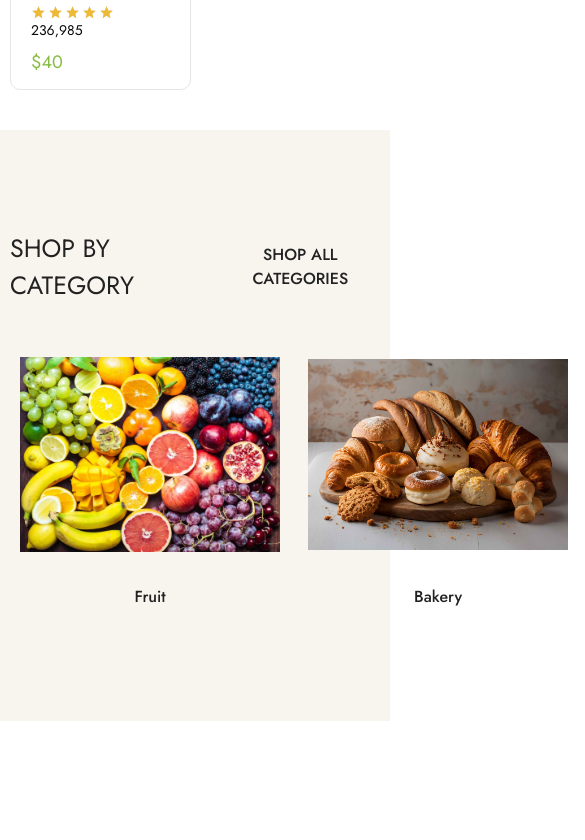
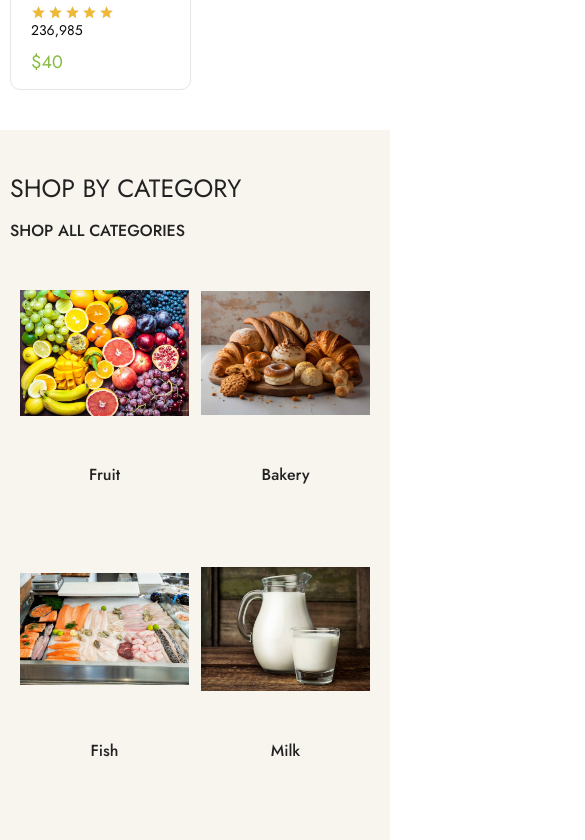
Before and after one commit to ayeshatahsin11/Uomo-E-commerce, a Next.js app: page / in a window 390 px wide. Shown: the part 3800-4640 px from the top of the page, 585 px wide, since content can reach past the window. Before the commit the page ends 4521 px from the top, so only its background shows below. Built offline with nearby package versions, Linux system fonts and the light colour scheme.

Commit message:
category res ongoing

```diff
--- a/src/components/common/CategoryCards.jsx
+++ b/src/components/common/CategoryCards.jsx
@@ -1,8 +1,8 @@
-"use client"
-import { useState, useEffect } from 'react'
-import React from 'react'
-import Container from '../layout/Container'
-import Image from 'next/image'
+"use client";
+import { useState, useEffect } from "react";
+import React from "react";
+import Container from "../layout/Container";
+import Image from "next/image";
 
 const CategoryCards = () => {
   const [category, setCategory] = useState([]);
@@ -18,10 +18,10 @@ const CategoryCards = () => {
   return (
     <>
       <Container>
-        <div className='flex gap-7 mt-10 text-center'>
-           {category?.map((item)=>(
-            <div key={item.id} className='group'>
-               <div className="relative w-65 h-55 overflow-hidden">
+        <div className="grid grid-cols-2 md:grid-cols-5 gap-3 md:gap-7 md:mt-10 text-center">
+          {category?.map((item) => (
+            <div key={item.id} className="group">
+              <div className="relative md:w-65 h-55 overflow-hidden">
                 <Image
                   src={item?.image}
                   alt={item.name}
@@ -30,14 +30,18 @@ const CategoryCards = () => {
                   className="object-contain cursor-pointer"
                 />
               </div>
-            <h3 className='font-medium text-[16px] text-primary-black mt-5'>{item.name}</h3>
-            <h4 className='text-primary-gray text-sm opacity-0 group-hover:opacity-100 duration-200'>{item.quantity} Products</h4>
+              <h3 className="font-medium text-[16px] text-primary-black md:mt-5">
+                {item.name}
+              </h3>
+              <h4 className="text-primary-gray text-sm opacity-0 group-hover:opacity-100 duration-200">
+                {item.quantity} Products
+              </h4>
             </div>
           ))}
         </div>
       </Container>
     </>
-  )
-}
+  );
+};
 
-export default CategoryCards
+export default CategoryCards;
--- a/src/components/layout/Contents/Category.jsx
+++ b/src/components/layout/Contents/Category.jsx
@@ -5,9 +5,9 @@ import CategoryCards from '@/components/common/CategoryCards'
 
 const Category = () => {
   return (
-   <section className=' bg-[#F7F5EE] pt-25 pb-23'>
+   <section className=' bg-[#F7F5EE] pt-10 md:pt-25 md:pb-23 pb-10'>
     <Container>
-<div className='flex justify-between items-center'>
+<div className='flex flex-col gap-y-3 md:gap-y-0 md:flex-row items-start  md:justify-between md:items-center'>
       <Titles name="shop by category"/>
         <button className="text-primary-black cursor-pointer text-[16px] font-medium relative uppercase after:content-[''] after:w-0 hover:after:w-2/4 after:h-1 after:bg-primary-black after:absolute after:-bottom-1 after:left-0 after:duration-300">Shop All Categories</button>
 
```
Lines whose indentation alone changed are shown as unchanged.
